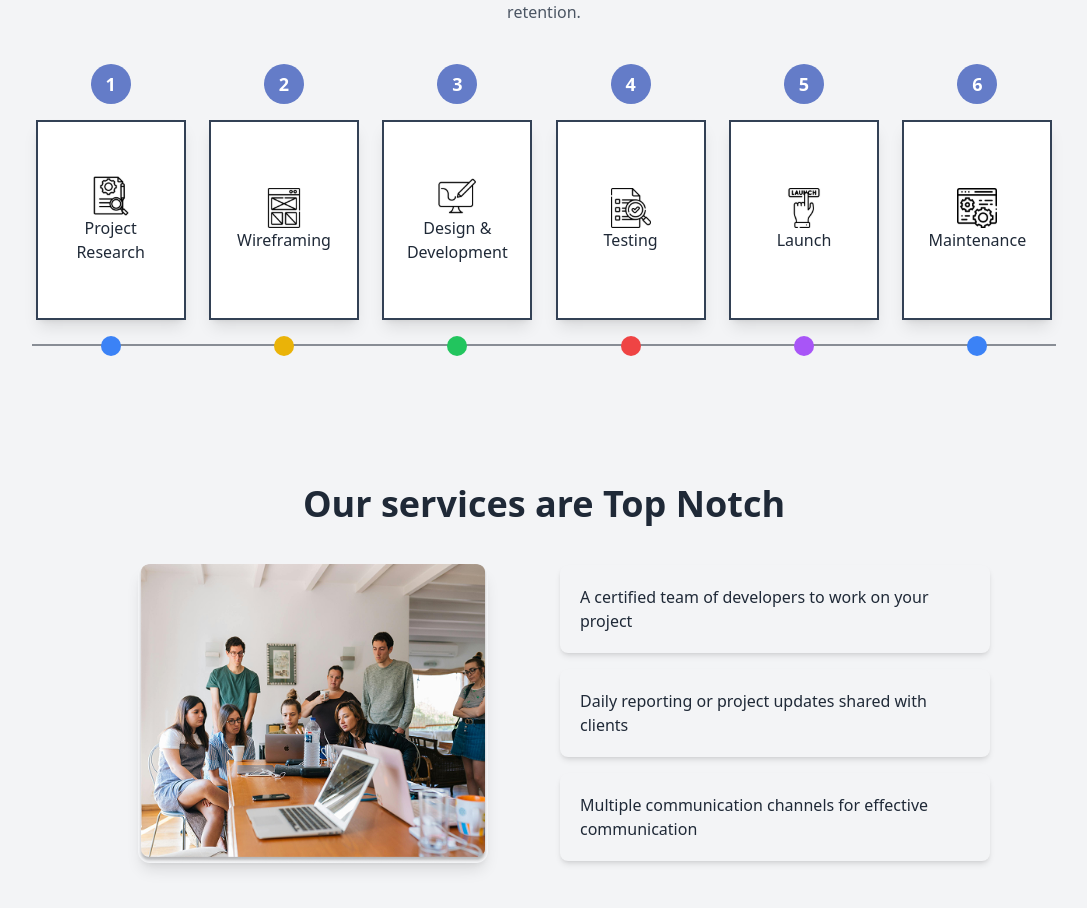
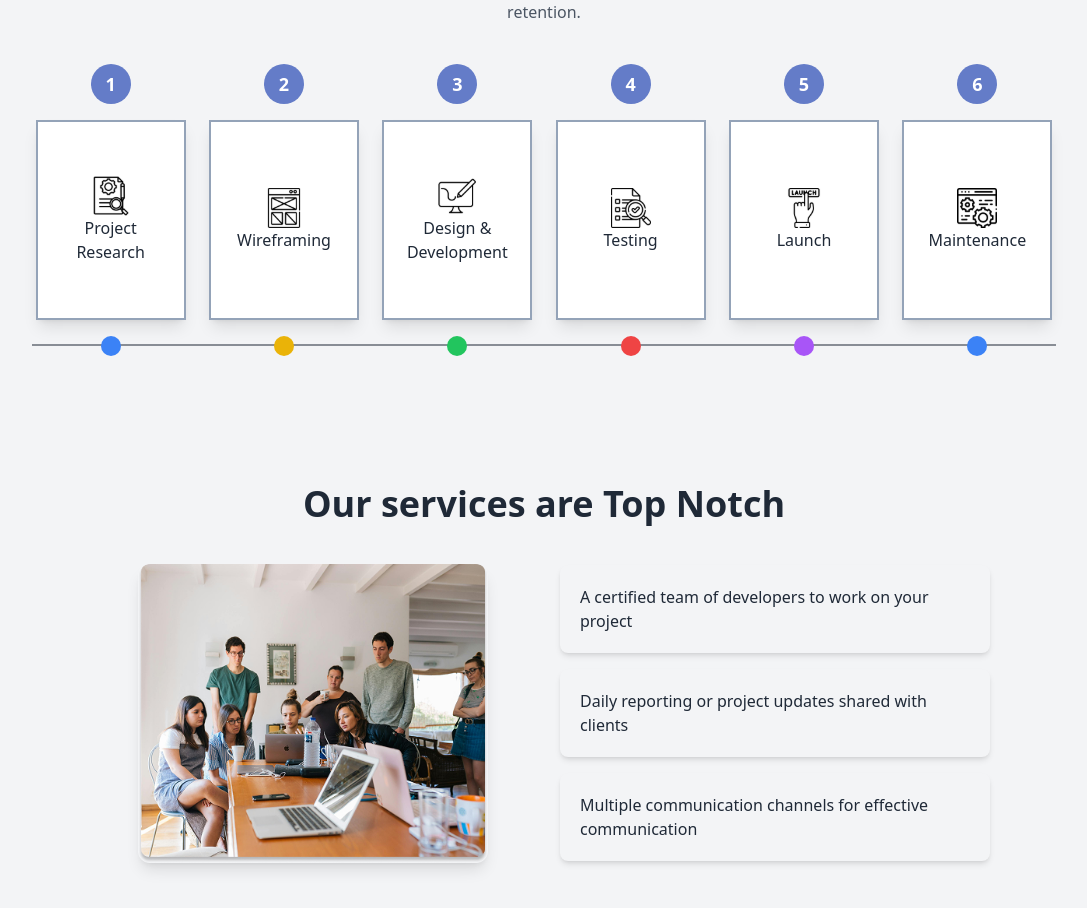
Before and after one commit to THEYASHGAUR/forgebyte-final, a Next.js app: page /services in a window 1280 px wide. Shown: the part 2963-3871 px from the top of the page, without its empty margins (96-1183 px from the left). Built offline with nearby package versions, Linux system fonts and the light colour scheme.

Commit message:
minor change

```diff
--- a/app/components/LIfecycle.jsx
+++ b/app/components/LIfecycle.jsx
@@ -59,7 +59,7 @@ export default function WebDevLifecycle() {
               </div>
 
               {/* Card */}
-              <div className="flex-col bg-white border-2 border-slate-700 shadow-lg  px-6 py-4 mt-4 h-auto sm:h-[200px] w-[150px] sm:w-[150px] md:w-[150px] flex items-center justify-center text-center">
+              <div className="flex-col bg-white border-2 border-slate-400 shadow-lg  px-6 py-4 mt-4 h-auto sm:h-[200px] w-[150px] sm:w-[150px] md:w-[150px] flex items-center justify-center text-center">
                 <span>
                     <Image
                     src={step.img}
```
